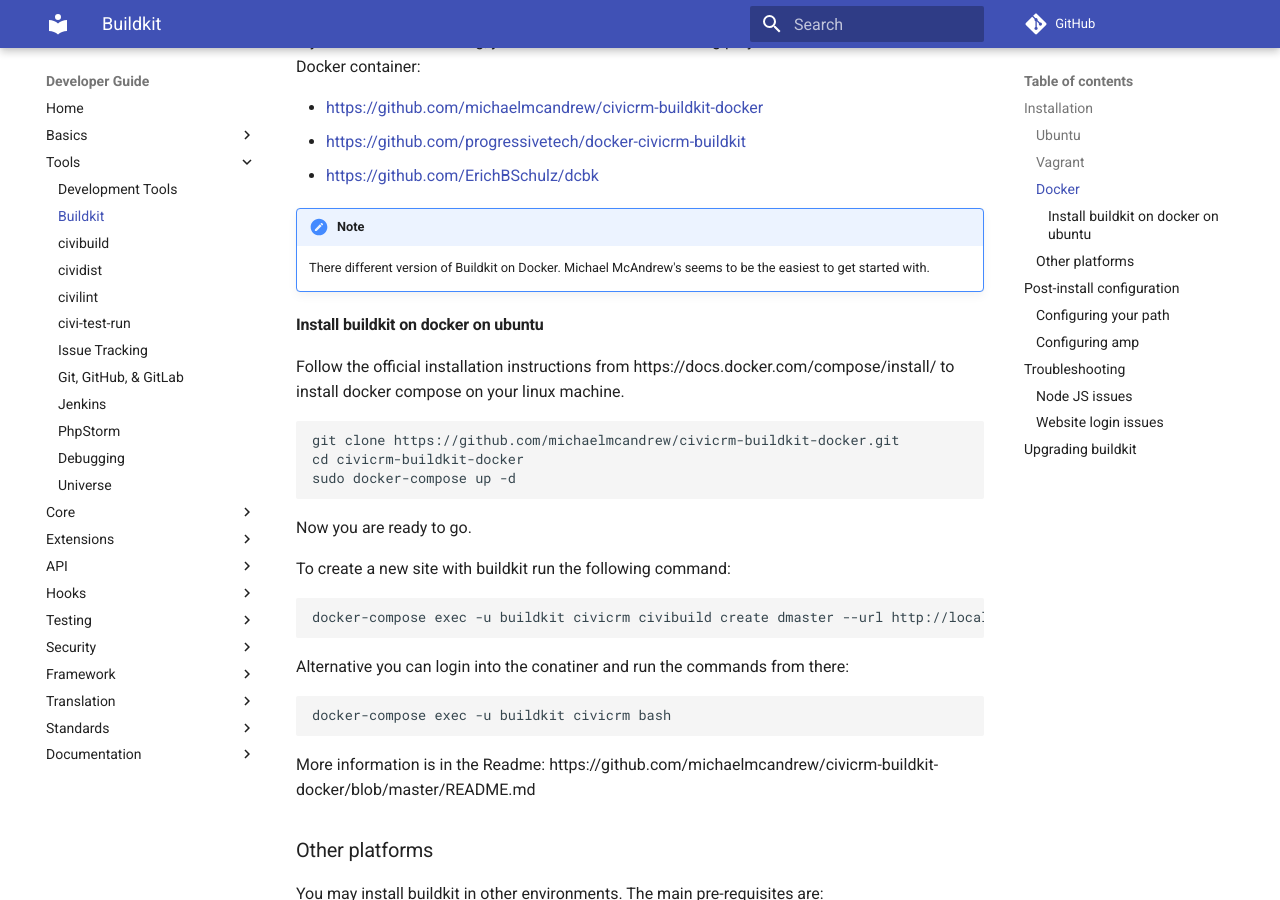
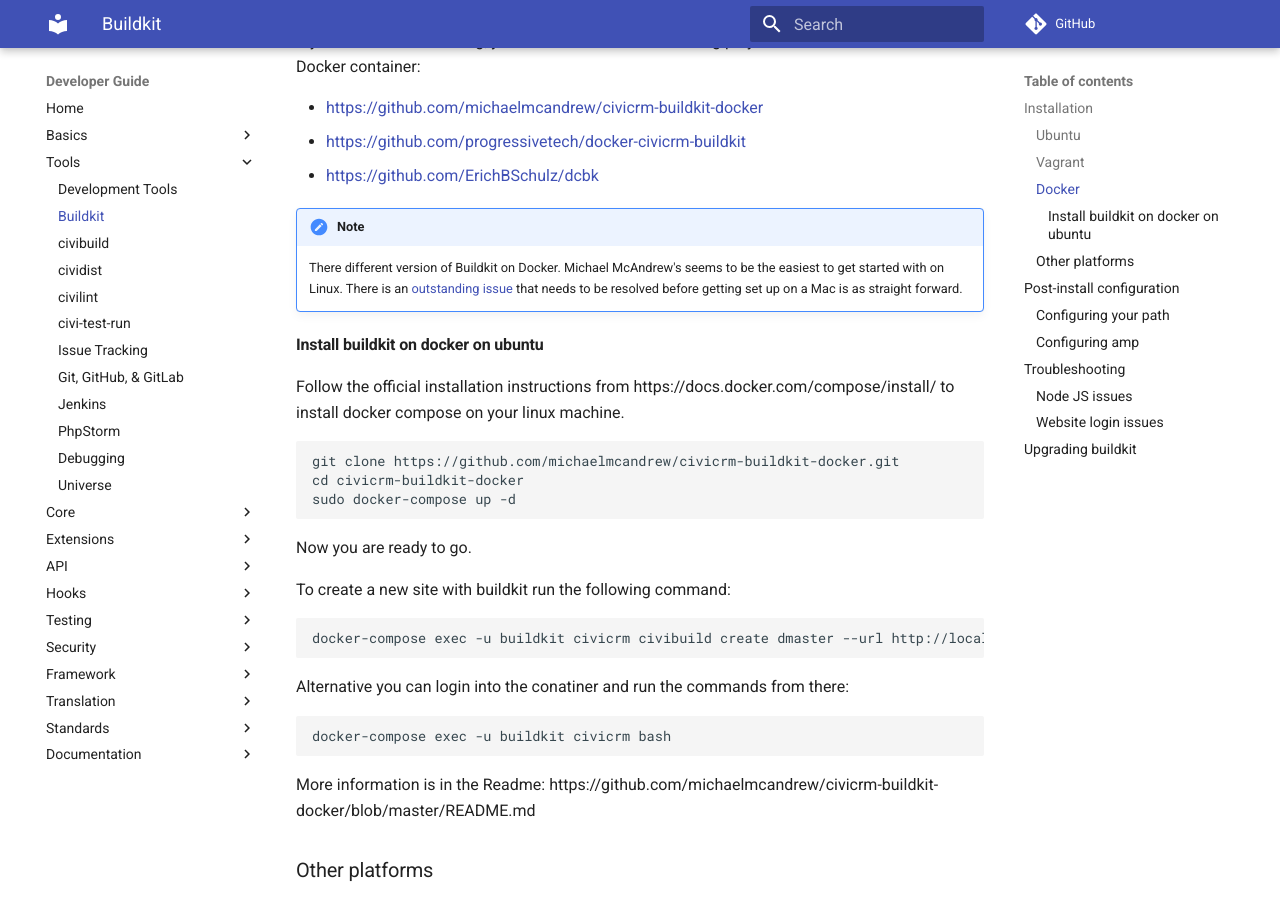
Before and after one commit to civicrm/civicrm-dev-docs, an MkDocs documentation site: the page built from docs/tools/buildkit.md, in a window 1280 px wide and 900 px high, scrolled down 1104 px. Built offline with MkDocs 1.6.1 and Material for MkDocs 9.7.7, drawn with Linux system fonts in a browser that asks for light colours; comment, search, counter and statistics services are not loaded; old or Windows-style settings are respelled for this version of MkDocs.

Commit message:
Update buildkit.md
Add health warning about running Docker on OSX

```diff
--- a/docs/tools/buildkit.md
+++ b/docs/tools/buildkit.md
@@ -40,7 +40,7 @@
 
 !!! Note
 
-    There different version of Buildkit on Docker. Michael McAndrew's seems to be the easiest to get started with.
+    There different version of Buildkit on Docker. Michael McAndrew's seems to be the easiest to get started with on Linux. There is an [outstanding issue](https://github.com/michaelmcandrew/civicrm-buildkit-docker/issues/15) that needs to be resolved before getting set up on a Mac is as straight forward.
 
 #### Install buildkit on docker on ubuntu
 
```
